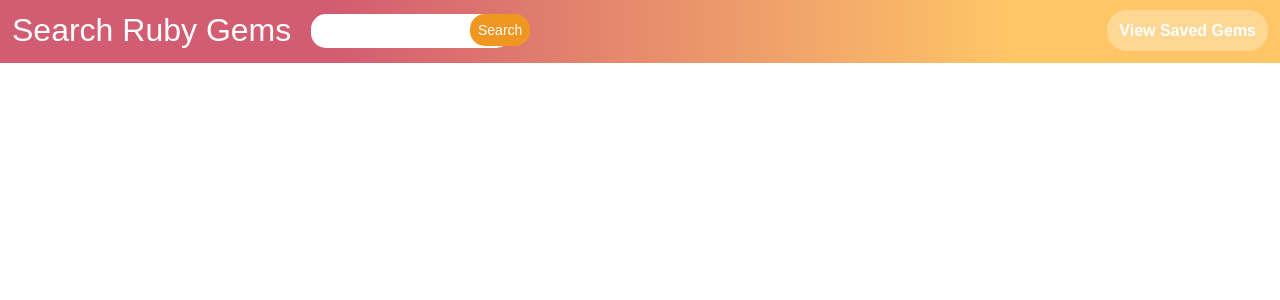
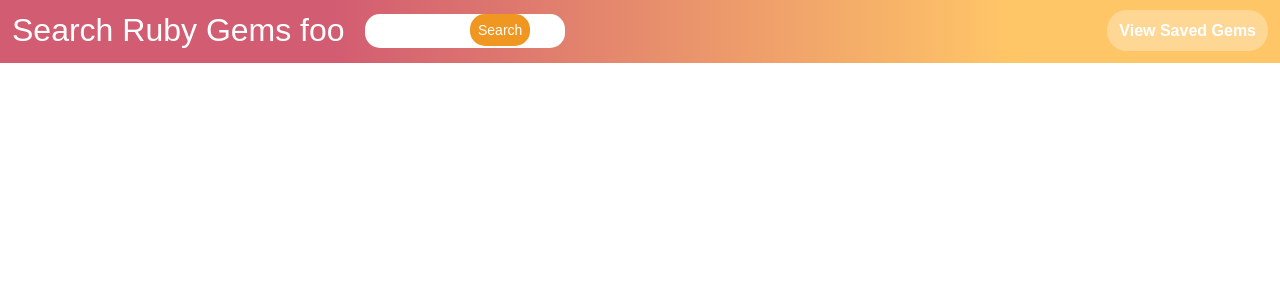
Before and after one commit to akhinchey/gem-search, a React (Create React App) app: page / in a window 1280 px wide. Shown: the top 300 px of the page. Built offline with nearby package versions, Linux system fonts and the light colour scheme.

Commit message:
Update name.

```diff
--- a/src/components/HeaderSearchBar.jsx
+++ b/src/components/HeaderSearchBar.jsx
@@ -20,7 +20,7 @@
     <HeaderWrapper>
       <SearchSection>
         <AppHeader>
-          <Link onClick={() => setFormData('')} to='/'>Search Ruby Gems</Link>
+          <Link onClick={() => setFormData('')} to='/'>Search Ruby Gems foo</Link>
         </AppHeader>
         <SearchFormWrapper>
           <SearchForm onSubmit={handleSubmit}>
```
